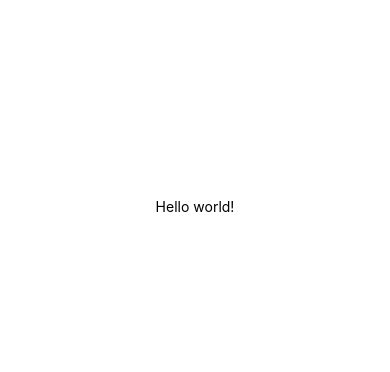
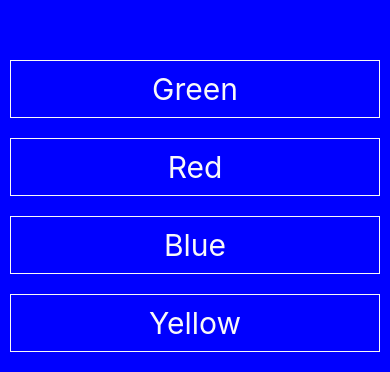
Before and after one commit to aaronarich/hello-world-expo, a React Native app: screen / in a window 390 px wide. Shown: the part 216-588 px from the top of the page. Built offline with nearby package versions, Linux system fonts and the light colour scheme.

Commit message:
Create touchable events to change background color

```diff
--- a/App.js
+++ b/App.js
@@ -1,21 +1,63 @@
 import React from "react";
-import { StyleSheet, Text, View } from "react-native";
+import { StyleSheet, Text, View, StatusBar } from "react-native";
+
+const styles = StyleSheet.create({
+  defaultText: {
+    fontSize: 60,
+    fontWeight: "bold",
+    fontFamily: "Helvetica",
+    color: "#f9f9f9",
+    padding: 36
+  },
+  container: {
+    flex: 1,
+    flexDirection: "column",
+    justifyContent: "center",
+    alignItems: "flex-start",
+    backgroundColor: "#f9f9f9"
+  },
+  button: {
+    fontSize: 30,
+    color: "#f9f9f9",
+    margin: 10,
+    padding: 10,
+    borderWidth: 1,
+    borderColor: "#f9f9f9",
+    alignSelf: "stretch",
+    textAlign: "center"
+  }
+});
 
 export default class App extends React.Component {
+  constructor() {
+    super();
+    this.state = {
+      backgroundColor: "blue"
+    };
+    this.changeColor = this.changeColor.bind(this);
+  }
+
+  changeColor(backgroundColor) {
+    this.setState({ backgroundColor });
+  }
+
   render() {
+    const { backgroundColor } = this.state;
     return (
-      <View style={styles.container}>
-        <Text>Hello world!</Text>
+      <View style={[styles.container, { backgroundColor }]}>
+        <Text style={styles.button} onPress={() => this.changeColor("green")}>
+          Green
+        </Text>
+        <Text style={styles.button} onPress={() => this.changeColor("red")}>
+          Red
+        </Text>
+        <Text style={styles.button} onPress={() => this.changeColor("blue")}>
+          Blue
+        </Text>
+        <Text style={styles.button} onPress={() => this.changeColor("yellow")}>
+          Yellow
+        </Text>
       </View>
     );
   }
 }
-
-const styles = StyleSheet.create({
-  container: {
-    flex: 1,
-    backgroundColor: "#fff",
-    alignItems: "center",
-    justifyContent: "center"
-  }
-});
```
